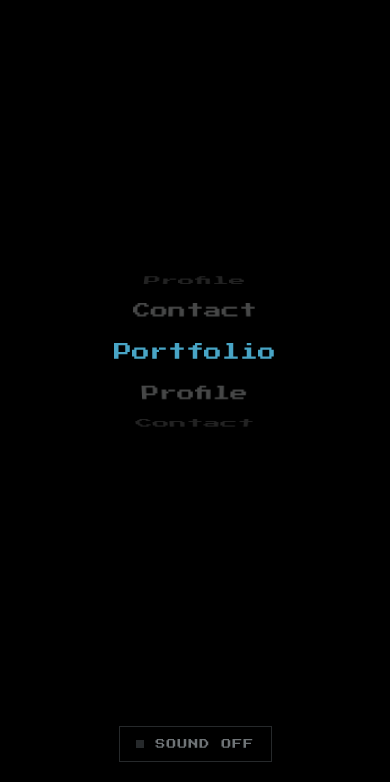
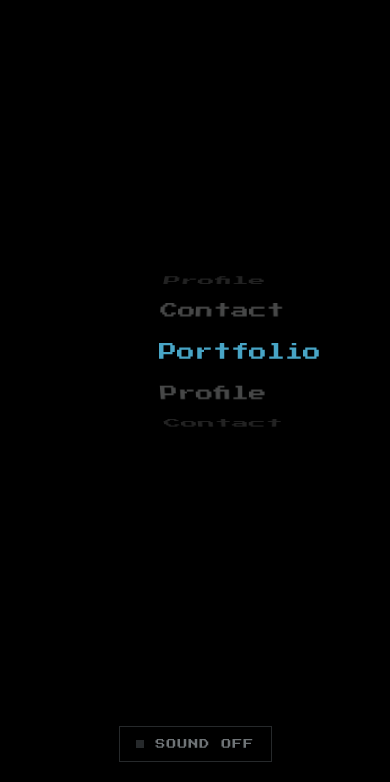
Before and after one commit to hnbmxn/portfolio, a plain HTML site: page index.html in a window 390 px wide. Shown: the part 62-844 px from the top of the page. Drawn offline with nearby package versions, Linux system fonts and the light colour scheme.

Commit message:
SP球調整

```diff
--- a/css/style.css
+++ b/css/style.css
@@ -79,15 +79,15 @@ body { margin: 0; background: var(--bg); color: var(--fg); font-family: var(--pi
 .sound[aria-pressed="true"] .lamp { background: var(--sel); box-shadow: 0 0 8px var(--sel); }
 
 @media (max-width: 640px) {
-  /* SP版：光の玉と選択肢を同じ位置に重ね、選択肢は縦に回るドラムにする（回す動きはmain.jsの「SP版の回る選択肢」） */
-  .stage { display: grid; place-items: center; gap: 0; touch-action: none; }
-  .orb-anchor, .menu { grid-area: 1 / 1; }
-  .orb-anchor { width: min(72vw, 280px); }
+  /* SP版：玉の輪の右寄りに選択肢をかぶせる（PS2の配置）。選択肢は縦に回るドラム（動きはmain.jsの「SP版の回る選択肢」） */
+  .stage { --orb-w: min(44vw, 180px); flex-direction: row; gap: 0; touch-action: none; }
+  .orb-anchor { width: var(--orb-w); }
   .menu {
-    position: relative; width: min(72vw, 280px); height: 220px;
-    perspective: 600px; user-select: none; -webkit-user-select: none;
+    position: relative; flex: none; width: 9.5em; height: 220px;
+    margin-left: calc(var(--orb-w) * -0.42);   /* 輪に重ねる量。0で重ならず、マイナスを大きくするほど左へ食い込む */
+    font-size: var(--menu-size); perspective: 600px; user-select: none; -webkit-user-select: none;
   }
   .menu ul { position: absolute; inset: 0; display: block; transform-style: preserve-3d; }
-  .menu li { position: absolute; left: 50%; top: 50%; backface-visibility: hidden; will-change: transform, opacity; }
+  .menu li { position: absolute; left: 0; top: 50%; backface-visibility: hidden; will-change: transform, opacity; }
   .menu a { transition: color 0.2s; text-shadow: 0 0 10px #000; -webkit-touch-callout: none; }
 }
--- a/js/main.js
+++ b/js/main.js
@@ -353,7 +353,7 @@ const wheel = (() => {
       const th = off * rad;
       const y = WHEEL_RADIUS * Math.sin(th);
       const z = WHEEL_RADIUS * (Math.cos(th) - 1);
-      li.style.transform = `translate(-50%, -50%) translate3d(0, ${y.toFixed(2)}px, ${z.toFixed(2)}px) rotateX(${(-off * WHEEL_ANGLE).toFixed(2)}deg)`;
+      li.style.transform = `translate(0, -50%) translate3d(0, ${y.toFixed(2)}px, ${z.toFixed(2)}px) rotateX(${(-off * WHEEL_ANGLE).toFixed(2)}deg)`;
       li.style.opacity = String(Math.max(0, Math.min(1, (2.9 - Math.abs(off)) / 0.7)));
       li.firstElementChild.dataset.dist = String(Math.min(Math.round(Math.abs(off)), 2));
     });
@@ -441,7 +441,7 @@ const wheel = (() => {
       // 指を離したときの勢いで少し回り続け、項目の位置でぴたりと止まる
       const [t0, p0] = d.hist[0];
       const v = e.timeStamp > t0 ? (pos - p0) / (e.timeStamp - t0) : 0; // 項目/ミリ秒
-      const fling = Math.max(-5, Math.min(5, v * 200));
+      const fling = Math.max(-3, Math.min(3, v * 150)); // 勢いで余分に回る量（最大3項目）
       roll(Math.round(pos + fling));
       return;
     }
```
